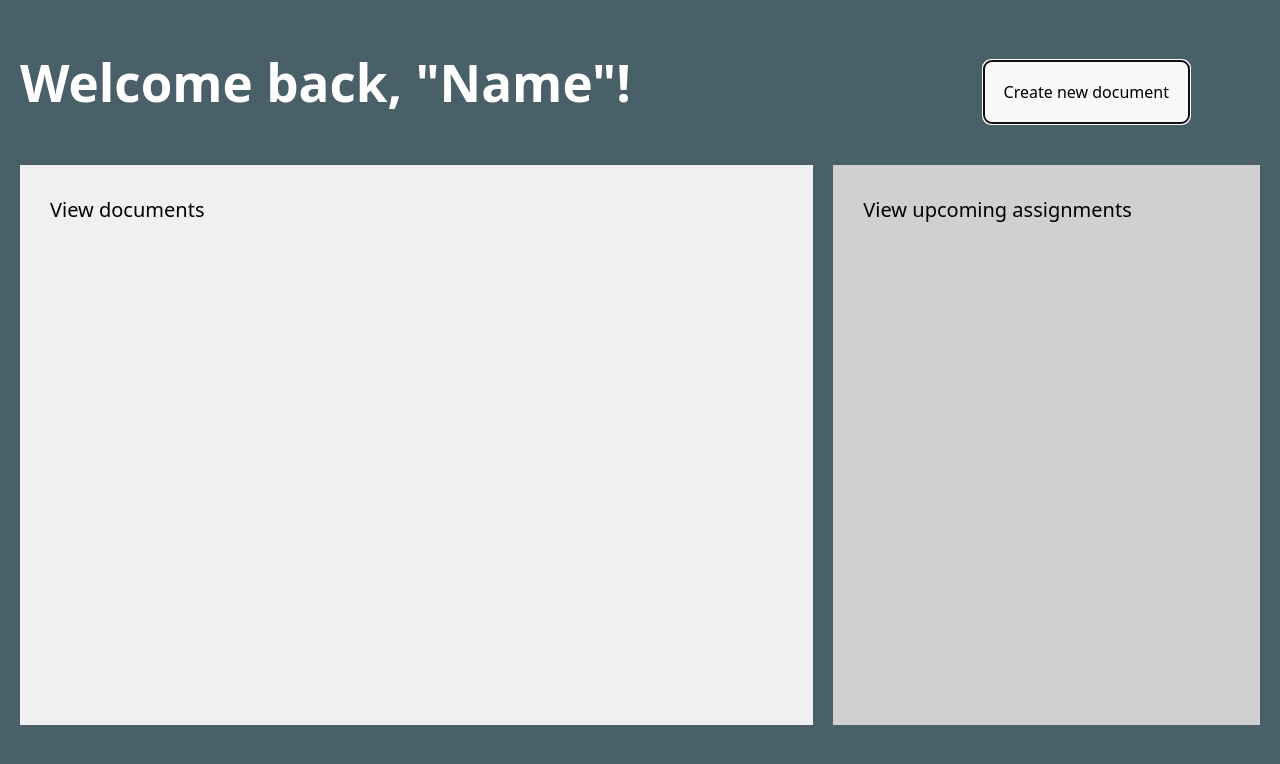
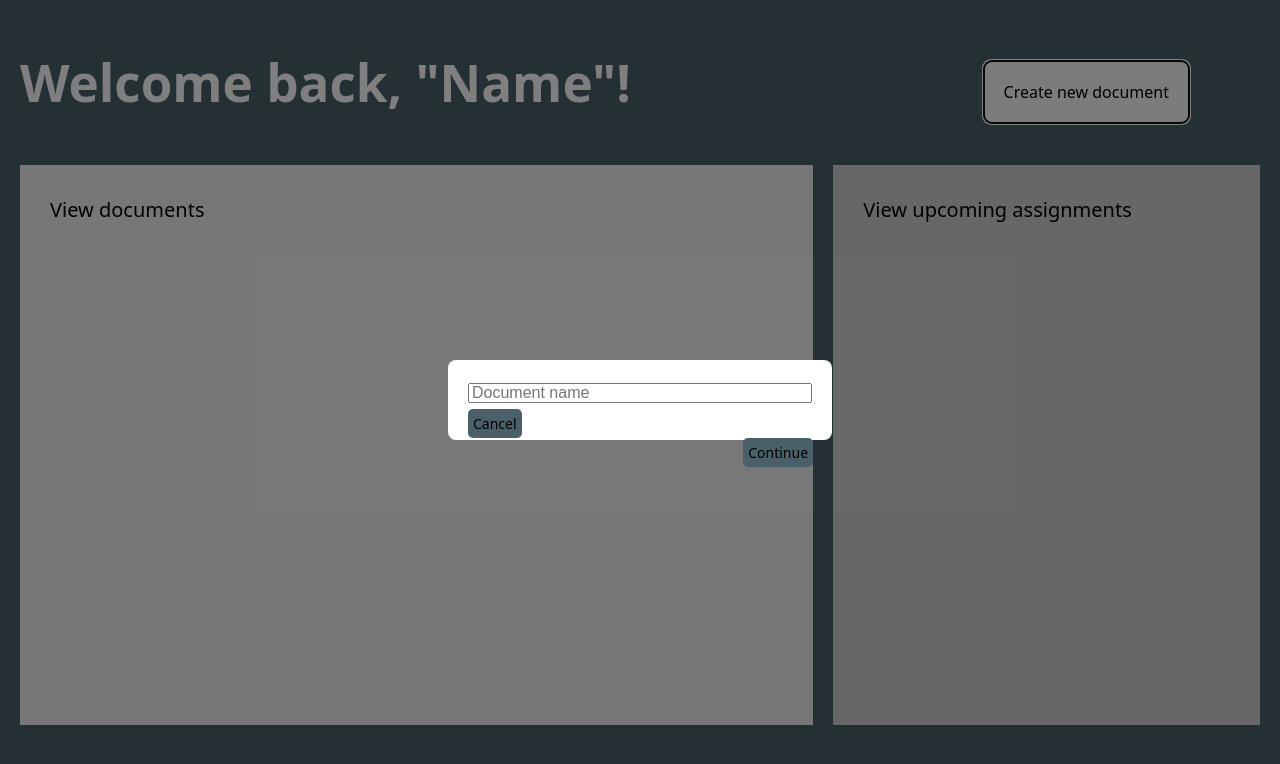
Before and after one commit to Oasis-NEU/f25-group-20, a React (Vite) app: page / in a window 1280 px wide. Both pictures are taken after a click on the button "Create new document". Shown: the top 764 px of the page. Built offline with nearby package versions, Linux system fonts and the light colour scheme.

Commit message:
non-working button

```diff
--- a/src/App.jsx
+++ b/src/App.jsx
@@ -1,11 +1,11 @@
-import React from 'react';
+import React, {useState, useEffect} from 'react';
 
 const App = () => {
+  const [showCreate, setShowCreate] = useState(false);
   return (
-    <div style={{ width: '100vw',      // full width of the window
-    height: '100vh',     // full height of the window
+    <div style={{ width: '100vw',
+    height: '100vh',
     backgroundColor: '#496068',
-    // boxSizing: 'border-box',
     padding: '20px'}}>
       {/* Top bar */}
       <div
@@ -15,27 +15,84 @@ const App = () => {
           alignItems: 'flex-start',
           marginTop: '0px',
           marginBottom: '20px'
-        }}
-      >
+        }}>
         <h1 style={{color: 'white', display: 'flex'}}>Welcome back, "Name"!</h1>
-        <button style = {{marginRight: "70px", marginTop: "40px", padding: "20px"}}>Create new document</button>
+        <button onClick = {() => setShowCreate(true)} style = {{marginRight: "70px", marginTop: "40px", padding: "20px"}}>Create new document</button>
       </div>
 
       {/* Tabs */}
-      <div style={{display: 'flex', gap: '20px', height: '70vh'}}>
-        <div style={{color: 'black', fontSize: '20px', flex: 2, backgroundColor: '#f0f0f0', padding: '30px'}}>
+      <div style = {{
+        display: 'flex',
+        gap: '20px',
+        height: '70vh'}}>
+        {/* Left sidebar */}
+        <div style = {{color: 'black',
+          fontSize: '20px',
+          flex: 2,
+          backgroundColor: '#f0f0f0',
+          padding: '30px'}}>
          View documents
         </div>
-        <div style={{color: 'black', fontSize: '20px', flex: 1, backgroundColor: '#d0d0d0', padding: '30px' }}>
+
+        {/* Right sidebar */}
+        <div style = {{color: 'black',
+          fontSize: '20px',
+          flex: 1,
+          backgroundColor: '#d0d0d0',
+          padding: '30px' }}>
           View upcoming assignments
         </div>
+
+        {/* Pop up window */}
+        {showCreate && (
+          <div onClick = {() => setShowCreate(false)}
+            style = {{
+              position: "fixed",
+              inset: 0,
+              background: "rgba(0,0,0,0.5)",
+              display: "flex",
+              justifyContent: "center",
+              alignItems: "center"
+            }}>
+            <div
+              onClick = {(e) => e.stopPropagation()}
+              style = {{
+                background: "white",
+                height: "80px",
+                width: "30vw",
+                padding: "20px",
+                borderRadius: "8px"
+              }}>
+              <input type = "text" placeholder = "Document name" required style = {{
+                width: '100%',
+                height: '20px',
+                fontSize: '16px',
+              }}
+              />
+              <button onClick = {() => setShowCreate(false)}
+              style = {{
+                marginTop: "5px",
+                padding: "4px",
+                fontSize: "14px",
+                borderRadius: "5px",
+                backgroundColor: "#496068",
+              }}>Cancel</button>
+
+              <button onClick = {() => setShowCreate(false)}
+              style = {{
+                marginTop: "0px",
+                marginLeft: "80%",
+                padding: "4px",
+                fontSize: "14px",
+                borderRadius: "5px",
+                backgroundColor: "#496068",
+              }}>Continue</button>
+
+            </div>
+          </div>)}
       </div>
     </div>
   );
 };
 
-
-
-
-
 export default App;
```
